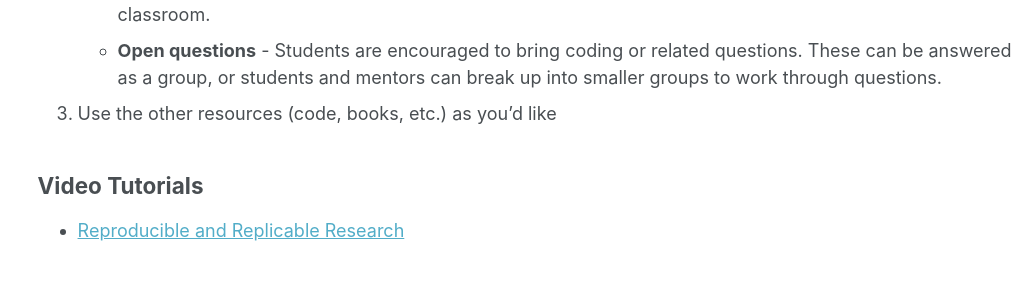
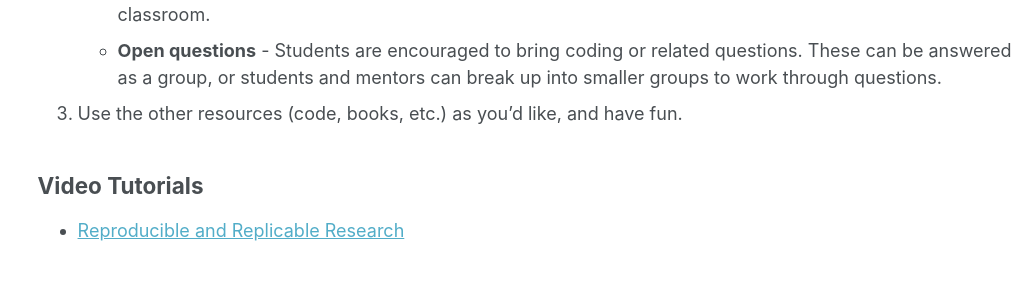
Before and after one commit to BigelowLab/bigelowlab.github.io, a Jekyll site: the page built from _pages/cafecode.md, in a window 1280 px wide and 900 px high, scrolled down 401 px. Shown: the part 157-448 px from the top of the window, without its empty margins (244-1280 px from the left). Built offline with Jekyll 4.4.1, drawn with Linux system fonts in a browser that asks for light colours.

Commit message:
Update cafecode.md

```diff
--- a/_pages/cafecode.md
+++ b/_pages/cafecode.md
@@ -15,7 +15,7 @@ We welcome anyone to use our summer intern Café Code curriculum. It's a flexibl
    - **A short (10-20 min) tutorial** - These should be provided at a level that is accessible to everyone, even people with no coding experience. The idea is to open the door, and point to further resources for people who want to dig in. We record and save our video tutorials, so you can use the videos in the "Video Tutorials" list below, or design your own.
    - **Reading discussion** - In advance of the meeting time, assign a reading from the "Articles" list below, or a video from the "Videos and TED talks" list below. These articles and videos cover many of the big picture issues concerning algorithms in science and society. This can be a open discussion, much like in a classroom.
    - **Open questions** - Students are encouraged to bring coding or related questions. These can be answered as a group, or students and mentors can break up into smaller groups to work through questions.
-3. Use the other resources (code, books, etc.) as you'd like
+3. Use the other resources (code, books, etc.) as you'd like, and have fun.
 
 ## Video Tutorials
 
```
